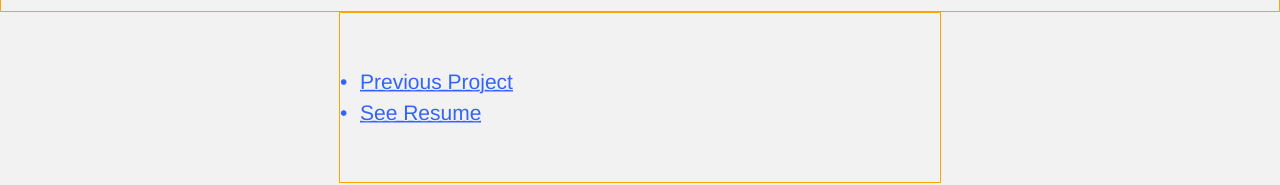
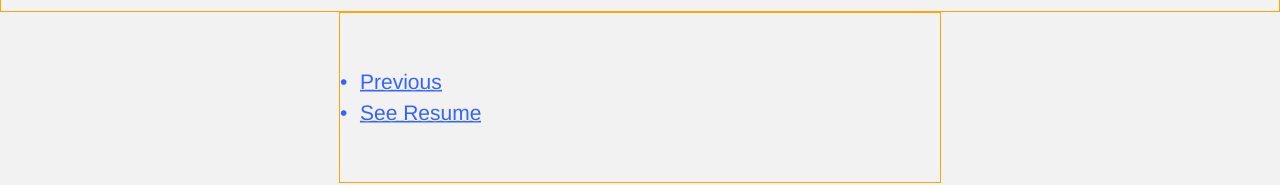
Before and after one commit to ohjoycelau/ohjoycelau.github.io, a React (Create React App) app: page /Whiteboard-Sessions in a window 1280 px wide. Shown: the part 8097-8282 px from the top of the page. Built offline with nearby package versions, Linux system fonts and the light colour scheme.

Commit message:
ScrollToTop

```diff
--- a/package.json
+++ b/package.json
@@ -1,5 +1,5 @@
 {
-  "name": "newP",
+  "name": "ohjoycelau.github.io",
   "homepage": "https://github.com/ohjoycelau/ohjoycelau.github.io.git",
   "version": "0.2.0",
   "private": true,
@@ -26,6 +26,6 @@
     "eject": "react-scripts eject",
     "build-css": "node-sass src/stylesheets/sass/main.sass src/stylesheets/css/main.css",
     "watch-css": "node-sass src/stylesheets/sass/main.sass src/stylesheets/css/main.css -w",
-    "deploy": "npm run build&&gh-pages -d build"
+    "deploy": "npm run build&&gh-pages -d build -b master"
   }
 }
--- a/src/App.js
+++ b/src/App.js
@@ -1,6 +1,6 @@
 import React, { Component } from 'react';
 import { BrowserRouter as Router, Route, Link, } from 'react-router-dom';
-
+import ScrollToTop from './ScrollToTop';
 
 // Content
 import Home from './content/Home';
@@ -26,6 +26,7 @@ class App extends Component {
 							<li><Link to="/Resume">Resume</Link></li>
 						</ul>
 					</nav>
+					<ScrollToTop>
 						<main>
 							<Route exact path="/" component={Home} />
 							<Route path="/USC-Annenberg" component={Annenberg} />
@@ -34,6 +35,7 @@ class App extends Component {
 							<Route path="/Whiteboard-Sessions" component={Whiteboard} />
 							<Route path="/Resume" component={Resume} />
 						</main>
+					</ScrollToTop>
 				</div>
 			</Router>
 		);
--- /dev/null
+++ b/src/ScrollToTop.js
@@ -0,0 +1,16 @@
+import React, { Component } from 'react';
+import { BrowserRouter as Router, withRouter } from 'react-router-dom';
+
+class ScrollToTop extends Component {
+	componentDidUpdate(prevProps) {
+		console.log(this.props);
+		if (this.props.location !== prevProps.location) {
+			window.scrollTo(0, 0);
+		}
+	}
+	render() {
+		return this.props.children;
+	}
+}
+
+export default withRouter(ScrollToTop);
--- a/src/content/Whiteboard.js
+++ b/src/content/Whiteboard.js
@@ -39,7 +39,7 @@ function Whiteboard() {
 			</div>
 			<div className="section--center">
 				<ul>
-					<li><Link to="/Pandora-Dashboard">Previous Project</Link></li>
+					<li><Link to="/Pandora-Dashboard">Previous</Link></li>
 					<li><Link to="/Resume">See Resume</Link></li>
 				</ul>
 			</div>
```
Lines whose indentation alone changed are shown as unchanged.
